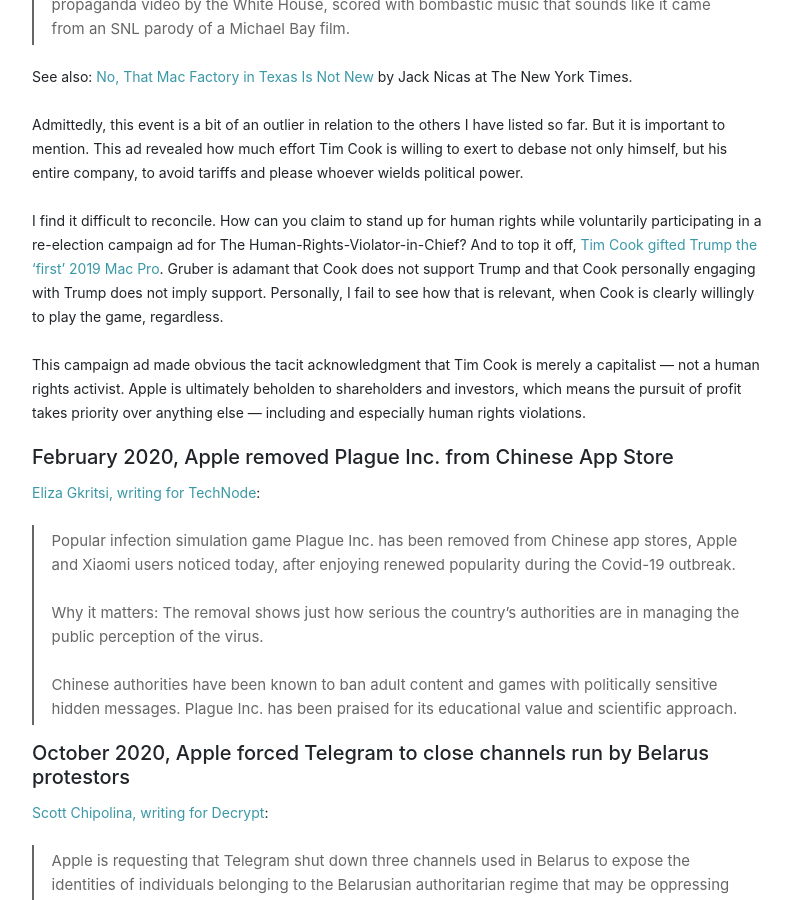
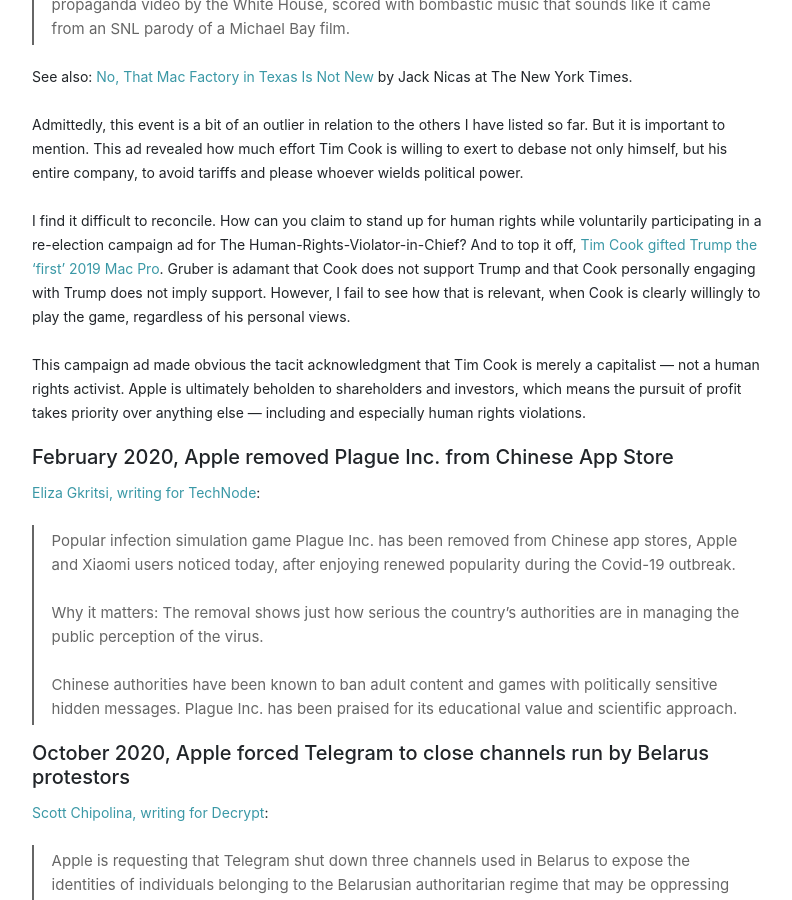
Before and after one commit to jessesquires/jessesquires.com, a Jekyll site: the page built from _posts/2021-03-30-apple-cooperation-with-authoritarian-governments.md, in a window 1280 px wide and 900 px high, scrolled down 3386 px. Shown: the whole window, without its empty margins (243-1035 px from the left). Built offline with Jekyll 4.4.1, drawn with Linux system fonts in a browser that asks for light colours; nearby versions of some CDN libraries; library files that are not in the unit come from our copies; some of the changed text lies outside the part shown.

Commit message:
minor edits, clarifications

```diff
--- a/_posts/2021-03-30-apple-cooperation-with-authoritarian-governments.md
+++ b/_posts/2021-03-30-apple-cooperation-with-authoritarian-governments.md
@@ -108,7 +108,7 @@
 
 Admittedly, this event is a bit of an outlier in relation to the others I have listed so far. But it is important to mention. This ad revealed how much effort Tim Cook is willing to exert to debase not only himself, but his entire company, to avoid tariffs and please whoever wields political power.
 
-I find it difficult to reconcile. How can you claim to stand up for human rights while voluntarily participating in a re-election campaign ad for The Human-Rights-Violator-in-Chief? And to top it off, [Tim Cook gifted Trump the 'first' 2019 Mac Pro](https://www.macrumors.com/2021/01/20/tim-cook-donald-trump-mac-pro-gift/). Gruber is adamant that Cook does not support Trump and that Cook personally engaging with Trump does not imply support. Personally, I fail to see how that is relevant, when Cook is clearly willingly to play the game, regardless.
+I find it difficult to reconcile. How can you claim to stand up for human rights while voluntarily participating in a re-election campaign ad for The Human-Rights-Violator-in-Chief? And to top it off, [Tim Cook gifted Trump the 'first' 2019 Mac Pro](https://www.macrumors.com/2021/01/20/tim-cook-donald-trump-mac-pro-gift/). Gruber is adamant that Cook does not support Trump and that Cook personally engaging with Trump does not imply support. However, I fail to see how that is relevant, when Cook is clearly willingly to play the game, regardless of his personal views.
 
 This campaign ad made obvious the tacit acknowledgment that Tim Cook is merely a capitalist &mdash; not a human rights activist. Apple is ultimately beholden to shareholders and investors, which means the pursuit of profit takes priority over anything else &mdash; including and especially human rights violations.
 
```
Also changed, not shown: other parts of _posts/2021-03-30-apple-cooperation-with-authoritarian-governments.md (+3 -1 lines).
